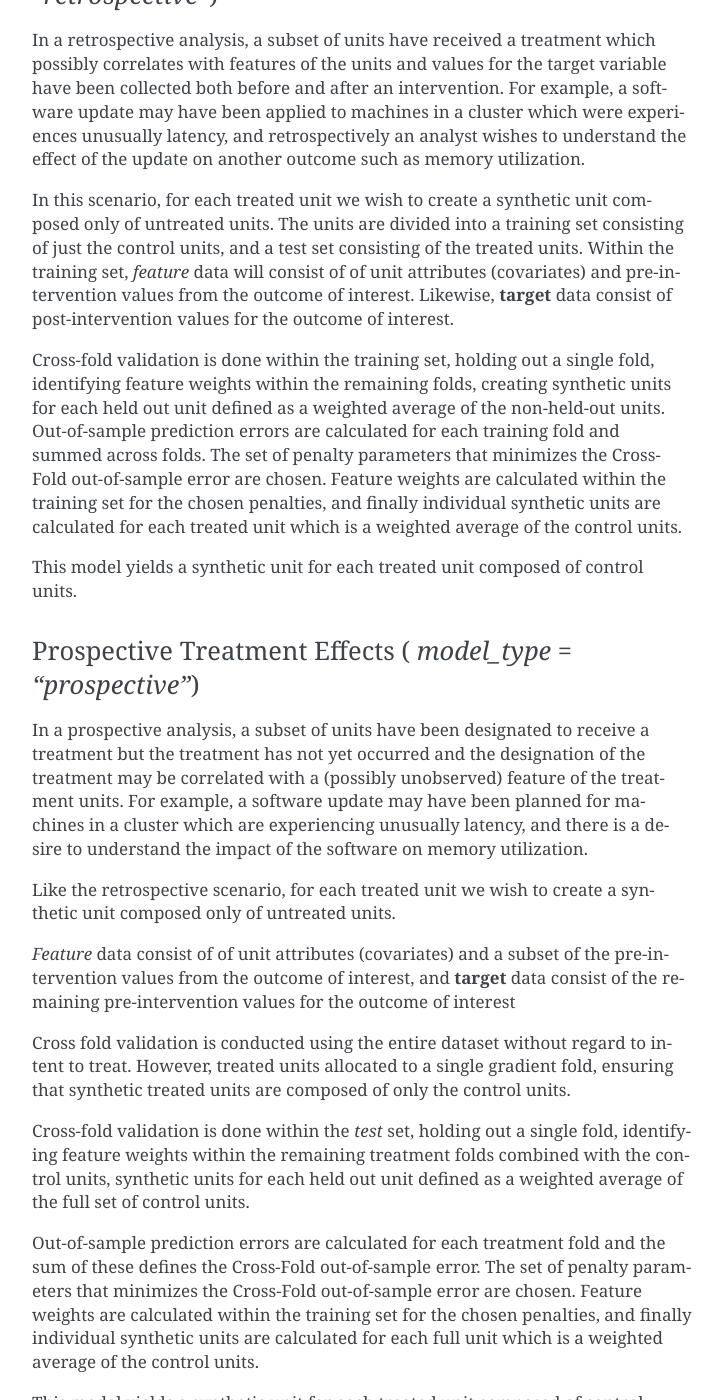
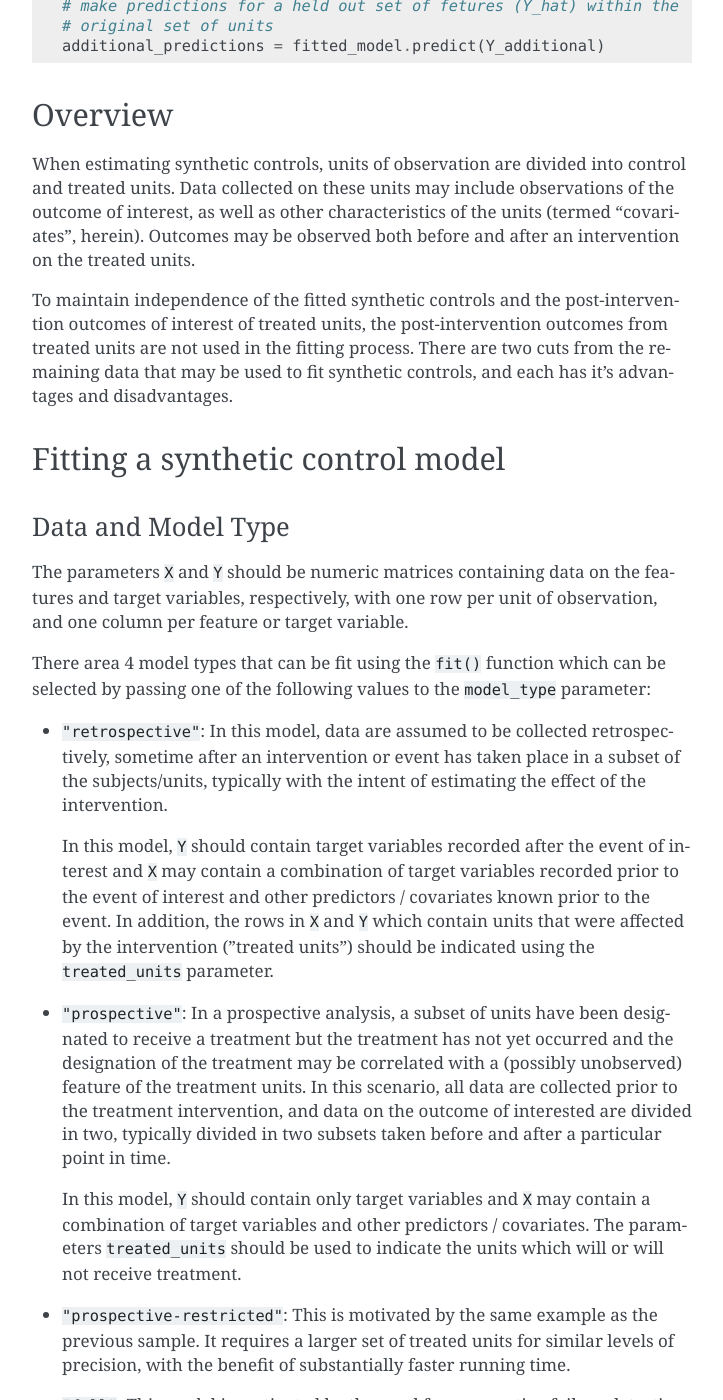
Before and after one commit to microsoft/SparseSC, a Sphinx documentation site: the page built from docs/fit.md, in a window 1280 px wide and 1400 px high, scrolled down 469 px. Shown: the whole window, without its empty margins (388-1111 px from the left). Built offline with Sphinx 7.4.7, drawn with Linux system fonts in a browser that asks for light colours; pages that are not in the unit, such as notebooks, are missing from menus; some of the changed text lies outside the part shown.

Commit message:
updating docs

````diff
--- a/docs/fit.md
+++ b/docs/fit.md
@@ -1,153 +1,215 @@
+# Fitting Sparse Synthetic Controls
 
-# Overview of Fit.py
+### TL;DR:
 
-## The `model_type` parameter
+The `fit()` function can be used to create a set of weights and returns a
+fitted model which can be used to create synthetic units using it's
+`.predict()` method:
 
-There are three distinct types of model fitting with respect choosing
-optimal values of the penalty parameters and the collection of units
-that are used for cross validation.
+```py
+from SparseSC import fit
 
-Recall that a synthetic treatment unit is defined as a weighted average of
-control units where weights are determined from the targets and are chosen
-to minimize the difference between the each the treated unit and its
-synthetic unit in the absence of an intervention.  This methodology can be
-combined with cross-fold validation a variety of ways
-separate use cases.
+# fit the model:
+fitted_model = fit(X,Y,...)
 
-### Retrospective Treatment Effects:  ( *model_type = "retrospective"*)
+# make for the in-sample data
+in_sample_predictions = fitted_model.predict()
 
-In a retrospective analysis, a subset of units have received a treatment
-which possibly correlates with features of the units and values for the
-target variable have been collected both before and after an intervention.
-For example, a software update may have been applied to machines in a
-cluster which were experiences unusually latency, and retrospectively an
-analyst wishes to understand the effect of the update on another outcome
-such as memory utilization.
+# make predictions for a held out set of fetures (Y_hat) within the
+# original set of units
+additional_predictions = fitted_model.predict(Y_additional)
+```
 
-In this scenario, for each treated unit we wish to create a synthetic unit
-composed only of untreated units.  The units are divided into a training set
-consisting of just the control units, and a test set consisting of the
-treated units.  Within the training set, *feature* data will consist of of
-unit attributes (covariates) and pre-intervention values from the outcome
-of interest. Likewise, **target** data consist of post-intervention values
-for the outcome of interest.
+## Overview
 
-Cross-fold validation is done within the training set, holding out a single
-fold, identifying feature weights within the remaining folds, creating
-synthetic units for each held out unit defined as a weighted average of the
-non-held-out units. Out-of-sample prediction errors are calculated for each
-training fold and summed across folds. The set of penalty parameters that
-minimizes the Cross-Fold out-of-sample error are chosen.  Feature weights
-are calculated within the training set for the chosen penalties, and
-finally individual synthetic units are calculated for each treated unit
-which is a weighted average of the control units.
+When estimating synthetic controls, units of observation are divided into
+control and treated units. Data collected on these units may include
+observations of the outcome of interest, as well as other characteristics
+of the units (termed "covariates", herein). Outcomes may be observed both
+before and after an intervention on the treated units.
 
-This model yields a synthetic unit for each treated unit composed of
-control units.
+To maintain independence of the fitted synthetic controls and the
+post-intervention outcomes of interest of treated units, the
+post-intervention outcomes from treated units are not used in the fitting
+process. There are two cuts from the remaining data that may be used to
+fit synthetic controls, and each has it's advantages and disadvantages.
 
-### Prospective Treatment Effects ( *model_type = "prospective"*)
+## Fitting a synthetic control model
 
-In a prospective analysis, a subset of units have been designated to
-receive a treatment but the treatment has not yet occurred and the
-designation of the treatment may be correlated with a (possibly unobserved)
-feature of the treatment units.  For example, a software update may have
-been planned for machines in a cluster which are experiencing unusually
-latency, and there is a desire to understand the impact of the software on
-memory utilization.
+### Data and Model Type
 
-Like the retrospective scenario, for each treated unit we wish to create a
-synthetic unit composed only of untreated units.
+The parameters `X` and `Y` should be numeric matrices containing data on
+the features and target variables, respectively, with one row per unit
+of observation, and one column per feature or target variable.
 
-*Feature* data consist of of unit attributes (covariates) and a subset
-of the pre-intervention values from the outcome of interest, and **target**
-data consist of the remaining pre-intervention values for the outcome of
-interest
+There area 4 model types that can be fit using the `fit()` function which
+can be selected by passing one of the following values to the `model_type` parameter:
 
-Cross fold validation is conducted using the entire dataset without regard
-to intent to treat.  However, treated units allocated to a single gradient
-fold, ensuring that synthetic treated units are composed of only the
-control units.
+* `"retrospective"`: In this model, data are assumed to be collected
+	retrospectively, sometime after an intervention or event has taken
+	place in a subset of the subjects/units, typically with the intent of
+	estimating the effect of the intervention.
 
-Cross-fold validation is done within the *test* set, holding out a single
-fold, identifying feature weights within the remaining treatment folds
-combined with the control units, synthetic units for each held out unit
-defined as a weighted average of the full set of control units.
+	In this model, `Y` should contain target variables recorded after the
+	event of interest and `X` may contain a combination of target variables
+	recorded prior to the event of interest and other predictors /
+	covariates known prior to the event. In addition, the rows in `X` and
+	`Y` which contain units that were affected by the intervention
+	("treated units") should be indicated using the `treated_units`
+	parameter.
 
-Out-of-sample prediction errors are calculated for each treatment fold and
-the sum of these defines the Cross-Fold out-of-sample error. The set of
-penalty parameters that minimizes the Cross-Fold out-of-sample error are
-chosen.  Feature weights are calculated within the training set for the
-chosen penalties, and finally individual synthetic units are calculated for
-each full unit which is a weighted average of the control units.
+* `"prospective"`: In a prospective analysis, a subset of units have been designated to
+	receive a treatment but the treatment has not yet occurred and the
+	designation of the treatment may be correlated with a (possibly unobserved)
+	feature of the treatment units. In this scenario, all data are
+	collected prior to the treatment intervention, and data on the outcome
+	of interested are divided in two, typically divided in two subsets
+	taken before and after a particular point in time.
 
-This model yields a synthetic unit for each treated unit composed of
-control units.
+	In this model, `Y` should contain only target variables and `X` may
+	contain a combination of target variables and other predictors /
+	covariates. The parameters `treated_units` should be used to indicate
+	the units which will or will not receive treatment.
 
-### Prospective Treatment Effects training (*model_type = "prospective-restricted"*)
+* `"prospective-restricted"`: This is motivated by the same example as the
+	previous sample. It requires a larger set of treated units for similar
+	levels of precision, with the benefit of substantially faster running
+	time.
 
-This is motivated by the same example as the previous sample.  It requires
-a larger set of treated units for similar levels of precision, with the
-benefit of substantially faster running time.
+* `"full"`: This model is motivated by the need for prospective failure
+	detection, and is not used in the context of a historical event or
+	treatment intervention.
 
-The units are divided into a training set consisting of just the control
-units, and a test set consisting of the unit which will be treated.
-*feature* data will consist of of unit attributes (covariates) and a subset
-of the pre-intervention values from the outcome of interest, and **target**
-data consist of the remaining pre-intervention values for the outcome of
-interest
+	like the `prospective` models, data on the outcome of interested are
+	divided in two, typically divided in two subsets taken before and after
+	a particular point in time, and `Y` should contain only target
+	variables and `X` may contain a combination of target variables and
+	other predictors / covariates. The parameter `treated_units` is unused.
 
-Cross-fold validation is done within the *test* set, holding out a single
-fold, identifying feature weights within the remaining treatment folds
-combined with the control units, synthetic units for each held out unit
-defined as a weighted average of the full set of control units.
+More details on the above parameters can be found in file `fit.md` in the
+root of this git repository.
 
-Out-of-sample prediction errors are calculated for each treatment fold and
-the sum of these defines the Cross-Fold out-of-sample error. The set of
-penalty parameters that minimizes the Cross-Fold out-of-sample error are
-chosen.  Feature weights are calculated within the training set for the
-chosen penalties, and finally individual synthetic units are calculated for
-each full unit which is a weighted average of the control units.
+### Penalty Parameters
 
-This model yields a synthetic unit for each treated unit composed of
-control units.
+The fitted synthetic control weights depend on the penalties applied to the V and W
+matrices (`v_pen` and `w_pen`, respectively), and the `fit()` function will
+attempt to find an optimal pair of penalty parameters. Users can modify the selection
+process or simply provide their own values for the penalty parameters, for
+example to optimize these parameters on their own, with one of the
+following methods:
 
-Not that this model will tend to have wider confidence intervals and small estimated treatments given the sample it is fit on.
+#### 1. Passing `v_pen` and `w_pen` as floats:
 
-### Prospective Failure Detection ( *model_type = "full"*)
+When single values are passed in the to the `v_pen` and `w_pen`, a fitted
+synthetic control model is returned using the provided penalties.
 
-In this scenario the goal is to identify irregular values in an outcome
-variable prospectively in a homogeneous population (i.e. when no
-treatment / intervention is planned).  As an example, we may wish to detect
-failure of any one machine in a cluster, and to do so, we wish to create a
-synthetic unit for each machine which is composed of a weighted average of
-other machines in the cluster.  In particular, there may be variation of
-the workload across the cluster and where workload may vary across the
-cluster by (possibly unobserved) differences in machine hardware, cluster
-architecture, scheduler versions, networking architecture, job type, etc.
+#### 2. Passing `v_pen` as a value and `w_pen` as a vector, or vice versa:
 
-Like the Prospective Treatment Effects scenario, *Feature* data consist of
-of unit attributes (covariates) and a subset of the pre-intervention values
-from the outcome of interest, and **target** data consist of the remaining
-pre-intervention values for the outcome of interest, and Cross fold
-validation is conducted using the entire dataset, and Cross validation and
-gradient folds are determined randomly.
+When either `v_pen` or `w_pen` are passed a vector of values, `fit()`
+will iterate over the vector of values and return the model with an optimal
+out of sample prediction error using cross validation. The choice of model
+can be controlled with the `choice` parameter which has the options of
+`"min"` (default) which selects the model with the smallest out of sample
+error, `"1se"` which implements the 'one standard-error' rule, or a
+function which implements a custom selection rule.
 
-This model yields a synthetic unit for every unit in the dataset, and
-synthetic units are composted of the remaining units not included in the
-same gradient fold.
+**Note that** passing vectors to both `v_pen` and `w_pen` is assumed to be
+inefficient and `fit` will raise an error. If you wish to evaluate over a N x N
+grid of penalties, use:
 
-### Summary
+```py
+from intertools import product
+fitted_models = [ fit(..., v_pen=v, w_pen=w) for v,w in product(v_pen,w_pen)]
+```
 
-Here is a summary of the main differences between the model types.
+#### 3. Modifying the default search
 
-| Type | Sample fitting (V & penalties) | Donor pool for W |
-|---|---|---|
-|retrospective|Controls|Controls|
-|prospective|All|Controls|
-|prospective-restricted|Treated|Controls|
-|(prospective) full|All|All|
+By default `fit()` picks an arbitrary value for `w_pen` and creates a grid
+of values for `v_pen` over which to search, picks the optimal for `v_pen`
+from the set of parameters, and then repeats the process alternating
+between a fixed `v_pen` and array of values `w_pen` and vice versa until
+stopping rule is reached.
 
-A tree view of differences:
-* Treatment date: The *prospective* studies differ from the *retrospective* study in that they can use all units for fitting.
-* (Prospective studies) Treated units: The intended-to-treat (*ITT*) studies differ from the *full* in that the "treated" units can't be used for donors.
-* (Prospective-ITT studies): The *restrictive* model differs in that it tries to maximize predictive power for just the treated units.
+The grid over which each penalty parameter is searched is determined by the
+value of the other (fixed) penalty parameter. For example, for a given
+value of `w_pen` there is a maximum value of `v_pen` which does not result
+in a null model (i.e. when the V matrix would be identically 0 and W would
+be identically 1/N), and the same logic applies in both scenarios (i.e.
+when `w_pen` is fixed).
+
+The search grid is therefor bounded between 0 and the maximum referenced
+above. By default the grid consists of 20 points log-linearly spaced
+between 0 and the maximum. The number of points in the grid can be
+controlled with the `grid_length` parameters, and the bounds are controlled
+via the `grid_min` and `grid_max` parameters. Alternatively, an array of
+values between 0 and 1 can be passed to the `grid` parameter and will be
+multiplied by the relevant `grid_max` to determine the search grid at each
+iteration of the alternating coordinate descent.
+
+Finally, the parameter `stopping_rule` determines how long the coordinate
+descent will alternate between searching over a grid of V and W penalties.
+(see the [Big list of parameters](#big-list-of-parameters) for details)
+
+## Advanced Topics
+
+### Custom Donor Pools
+
+By default all control units are allowed to be donors for all other units.
+There are cases where this is not desired and so the user can pass in a
+matrix specifying a unit-specific donor pool via a N x C matrix of booleans.
+
+### Constraining the V matrix
+
+In the current implementation, the V matrix is a diagonal matrix, and the
+individual elements of V are constrained to be positive, as negative values
+would be interpreted as two units would considered to *more similar* when
+their observed values for a particular feature are *more different*.
+
+Additionally, the V matrix may be constrained to [the standard simplex](https://en.wikipedia.org/wiki/Simplex#The_standard_simplex).
+which tends to minimize out of sample of error relative to the model
+constrained to the [nonnegative
+orthant](https://en.wikipedia.org/wiki/Orthant) in some cases. V is
+constrained to the either the simplex or the nonnegative orthant by passing
+either `"simplex"` or `"orthant"` to the `constrain` parameter.
+
+### Fold Parameters
+
+The data are split into folds both purpose of calculating the cross fold
+validation (out-of-sample) errors and for K-fold gradient descent, a
+technique used to speed up the model fitting process. The parameters
+`cv_fold` and `gradient_fold` can be passed either an integer number of
+folds or an list-of-lists which indicate the units (rows) which are
+allocated to each fold.
+
+In the case that an integer is passed, the scikit-learn function
+[kfold](https://scikit-learn.org/stable/modules/generated/sklearn.model_selection.KFold.html)
+is used internally to split the data into random folds. For consistency
+across calls to fit, the `cv_seed` and `gradient_seed` parameters are
+passed to `Kfold(..., random_state=seed)`.
+
+### Parallelization
+
+If you have the BLAS/LAPACK libraries installed and available to Python,
+you should not need to do any further optimization to ensure that maximum
+number of processors are used during the execution of `fit()`.  If
+not, seting the parameter `paralell=True` when you call
+`fit()` which will split the work across N - 2 sub-processes where N
+is the [number of cores in your
+machine](https://docs.python.org/2/library/multiprocessing.html#miscellaneous).
+
+Note that setting `paralell=True` when the BLAS/LAPACK are available will
+tend to increase running times. Also, this is considered an experimenatl
+stub. While it works, parallel processing spends most of the time passing
+repeatedly sending a relatively small amount of data, which could be (but
+currently is not) initialized in each worker at the start. If this a
+priority for your team, feel free to submit a PR or feature request.
+
+### Gradient Descent in feature space
+
+Currently a custom gradient descent method called `cdl_search` (imported
+from `SparseSC.optimizers.cd_line_search import`. ) is used which which
+performs the constrained gradient descent. An alternate gradient descent
+function may be supplied to the `method` parameter, and any additional
+keyword arguments passed to `fit()` are passed along to whichever gradient
+descent function is used. (see the [Big list of
+parameters](#big-list-of-parameters) for details)
--- /dev/null
+++ b/docs/model-types.md
@@ -0,0 +1,158 @@
+# Model Types
+
+There are three distinct types of model fitting with respect choosing
+optimal values of the penalty parameters and the collection of units
+that are used for cross validation.
+
+Recall that a synthetic treatment unit is defined as a weighted average of
+control units where weights are determined from the targets and are chosen
+to minimize the difference between the each the treated unit and its
+synthetic unit in the absence of an intervention.  This methodology can be
+combined with cross-fold validation a variety of ways
+separate use cases.
+
+## Retrospective Treatment Effects
+
+#### `model_type = "retrospective"`
+
+In a retrospective analysis, a subset of units have received a treatment
+which possibly correlates with features of the units and values for the
+target variable have been collected both before and after an intervention.
+For example, a software update may have been applied to machines in a
+cluster which were experiences unusually latency, and retrospectively an
+analyst wishes to understand the effect of the update on another outcome
+such as memory utilization.
+
+In this scenario, for each treated unit we wish to create a synthetic unit
+composed only of untreated units.  The units are divided into a training set
+consisting of just the control units, and a test set consisting of the
+treated units.  Within the training set, *feature* data will consist of of
+unit attributes (covariates) and pre-intervention values from the outcome
+of interest. Likewise, **target** data consist of post-intervention values
+for the outcome of interest.
+
+Cross-fold validation is done within the training set, holding out a single
+fold, identifying feature weights within the remaining folds, creating
+synthetic units for each held out unit defined as a weighted average of the
+non-held-out units. Out-of-sample prediction errors are calculated for each
+training fold and summed across folds. The set of penalty parameters that
+minimizes the Cross-Fold out-of-sample error are chosen.  Feature weights
+are calculated within the training set for the chosen penalties, and
+finally individual synthetic units are calculated for each treated unit
+which is a weighted average of the control units.
+
+This model yields a synthetic unit for each treated unit composed of
+control units.
+
+## Prospective Treatment Effects
+
+#### `model_type = "prospective"`
+
+In a prospective analysis, a subset of units have been designated to
+receive a treatment but the treatment has not yet occurred and the
+designation of the treatment may be correlated with a (possibly unobserved)
+feature of the treatment units.  For example, a software update may have
+been planned for machines in a cluster which are experiencing unusually
+latency, and there is a desire to understand the impact of the software on
+memory utilization.
+
+Like the retrospective scenario, for each treated unit we wish to create a
+synthetic unit composed only of untreated units.
+
+*Feature* data consist of of unit attributes (covariates) and a subset
+of the pre-intervention values from the outcome of interest, and **target**
+data consist of the remaining pre-intervention values for the outcome of
+interest
+
+Cross fold validation is conducted using the entire dataset without regard
+to intent to treat.  However, treated units allocated to a single gradient
+fold, ensuring that synthetic treated units are composed of only the
+control units.
+
+Cross-fold validation is done within the *test* set, holding out a single
+fold, identifying feature weights within the remaining treatment folds
+combined with the control units, synthetic units for each held out unit
+defined as a weighted average of the full set of control units.
+
+Out-of-sample prediction errors are calculated for each treatment fold and
+the sum of these defines the Cross-Fold out-of-sample error. The set of
+penalty parameters that minimizes the Cross-Fold out-of-sample error are
+chosen.  Feature weights are calculated within the training set for the
+chosen penalties, and finally individual synthetic units are calculated for
+each full unit which is a weighted average of the control units.
+
+This model yields a synthetic unit for each treated unit composed of
+control units.
+
+## Prospective Treatment Effects training
+
+#### `model_type = "prospective-restricted"`
+
+This is motivated by the same example as the previous sample.  It requires
+a larger set of treated units for similar levels of precision, with the
+benefit of substantially faster running time.
+
+The units are divided into a training set consisting of just the control
+units, and a test set consisting of the unit which will be treated.
+*feature* data will consist of of unit attributes (covariates) and a subset
+of the pre-intervention values from the outcome of interest, and **target**
+data consist of the remaining pre-intervention values for the outcome of
+interest
+
+Cross-fold validation is done within the *test* set, holding out a single
+fold, identifying feature weights within the remaining treatment folds
+combined with the control units, synthetic units for each held out unit
+defined as a weighted average of the full set of control units.
+
+Out-of-sample prediction errors are calculated for each treatment fold and
+the sum of these defines the Cross-Fold out-of-sample error. The set of
+penalty parameters that minimizes the Cross-Fold out-of-sample error are
+chosen.  Feature weights are calculated within the training set for the
+chosen penalties, and finally individual synthetic units are calculated for
+each full unit which is a weighted average of the control units.
+
+This model yields a synthetic unit for each treated unit composed of
+control units.
+
+Not that this model will tend to have wider confidence intervals and small estimated treatments given the sample it is fit on.
+
+## Prospective Failure Detection
+
+#### `model_type = "full"`
+
+In this scenario the goal is to identify irregular values in an outcome
+variable prospectively in a homogeneous population (i.e. when no
+treatment / intervention is planned).  As an example, we may wish to detect
+failure of any one machine in a cluster, and to do so, we wish to create a
+synthetic unit for each machine which is composed of a weighted average of
+other machines in the cluster.  In particular, there may be variation of
+the workload across the cluster and where workload may vary across the
+cluster by (possibly unobserved) differences in machine hardware, cluster
+architecture, scheduler versions, networking architecture, job type, etc.
+
+Like the Prospective Treatment Effects scenario, *Feature* data consist of
+of unit attributes (covariates) and a subset of the pre-intervention values
+from the outcome of interest, and **target** data consist of the remaining
+pre-intervention values for the outcome of interest, and Cross fold
+validation is conducted using the entire dataset, and Cross validation and
+gradient folds are determined randomly.
+
+This model yields a synthetic unit for every unit in the dataset, and
+synthetic units are composted of the remaining units not included in the
+same gradient fold.
+
+## Summary
+
+Here is a summary of the main differences between the model types.
+
+| Type | Sample fitting (V & penalties) | Donor pool for W |
+|---|---|---|
+|retrospective|Controls|Controls|
+|prospective|All|Controls|
+|prospective-restricted|Treated|Controls|
+|(prospective) full|All|All|
+
+A tree view of differences:
+* Treatment date: The *prospective* studies differ from the *retrospective* study in that they can use all units for fitting.
+* (Prospective studies) Treated units: The intended-to-treat (*ITT*) studies differ from the *full* in that the "treated" units can't be used for donors.
+* (Prospective-ITT studies): The *restrictive* model differs in that it tries to maximize predictive power for just the treated units.
````
Also changed, not shown: docs/examples/estimate_effects.md (added, +8 -0 lines), docs/examples/prospective_anomaly_detection.md (added, +80 -0 lines), docs/index.rst (+7 -1 lines), docs/examples/retrospecitve_restricted_synthetic_controls.md (added), docs/examples/retrospecitve_synthetic_controls.md (added).
